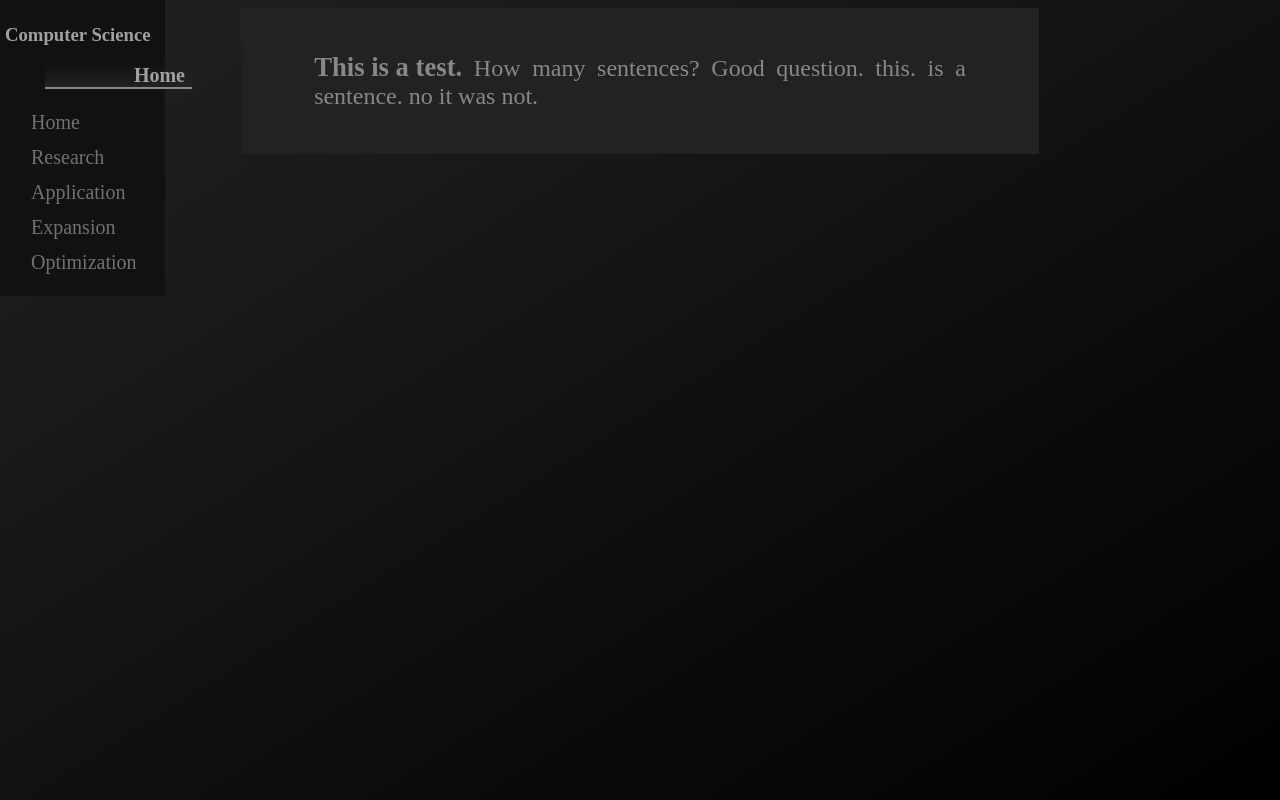
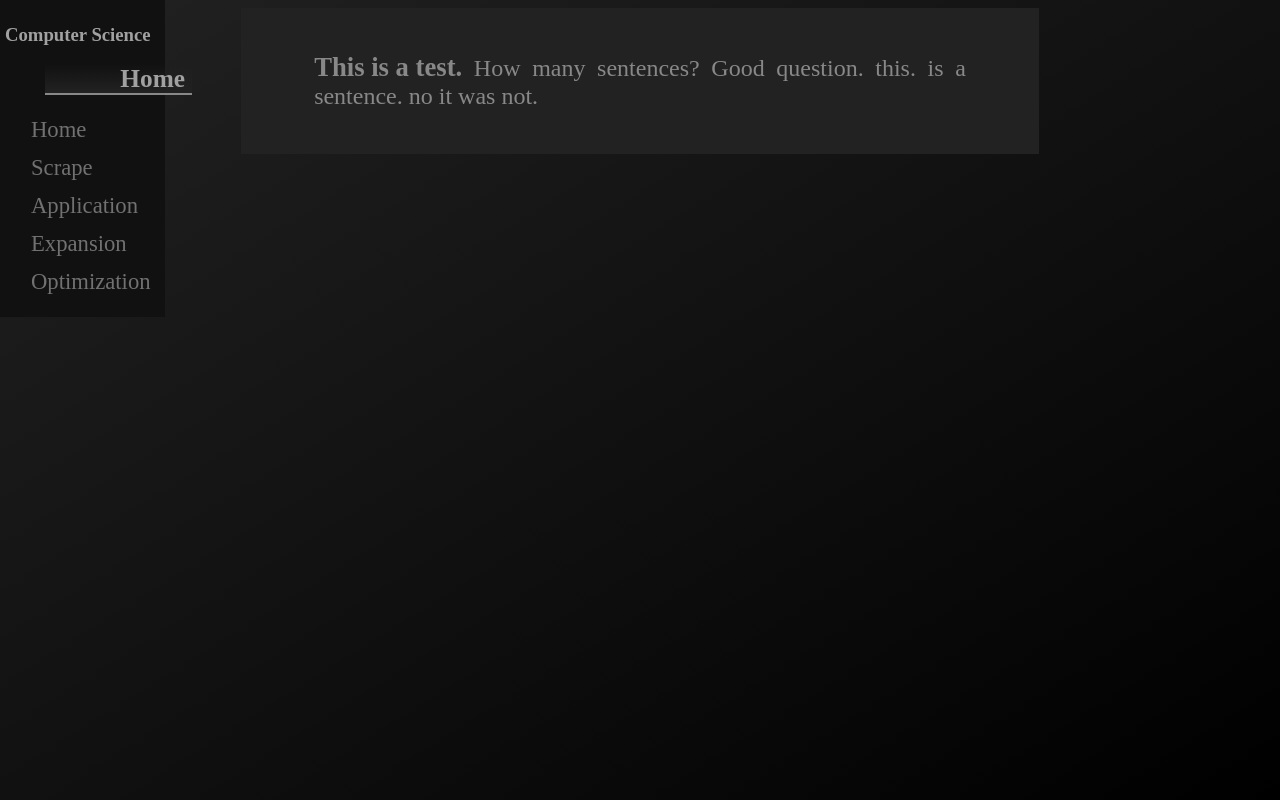
Before and after one commit to DanMcgraw/School-Scraping-Project, a plain HTML site: page index.html in a window 1280 px wide. Drawn offline with nearby package versions, Linux system fonts and the light colour scheme.

Commit message:
test scrape

```diff
--- a/css/style.css
+++ b/css/style.css
@@ -31,7 +31,7 @@ html{
   padding-right:5pt;
   background-image:linear-gradient(to bottom,rgba(0, 0, 0, 0),#222);
   text-align: right;
-  font-size: 15pt;
+  font-size: 19pt;
 border-bottom: 2px solid #888;
 }
 
@@ -44,7 +44,7 @@ border-bottom: 2px solid #888;
 #navbar a {
     padding: 6px 8px 6px 16px;
     text-decoration: none;
-    font-size: 20px;
+    font-size: 17pt;
     color: #717171;
     display: block;
 }
--- a/js/navbar.html
+++ b/js/navbar.html
@@ -3,8 +3,8 @@
   <h3>Computer Science</h3>
   <h4>Home</h4>
   <ul>
-    <li><a href="#">Home</a></li>
-    <li><a href="topic2.html">Research</a></li>
+    <li><a href="index.html">Home</a></li>
+    <li><a href="scrape.html">Scrape</a></li>
     <li><a href="topic3.html">Application</a></li>
     <li><a href="topic4.html">Expansion</a></li>
     <li><a href="topic5.html">Optimization</a></li>
```
Also changed, not shown: js/scrape.js (added, +8 -0 lines), scrape.html (added, +17 -0 lines).
